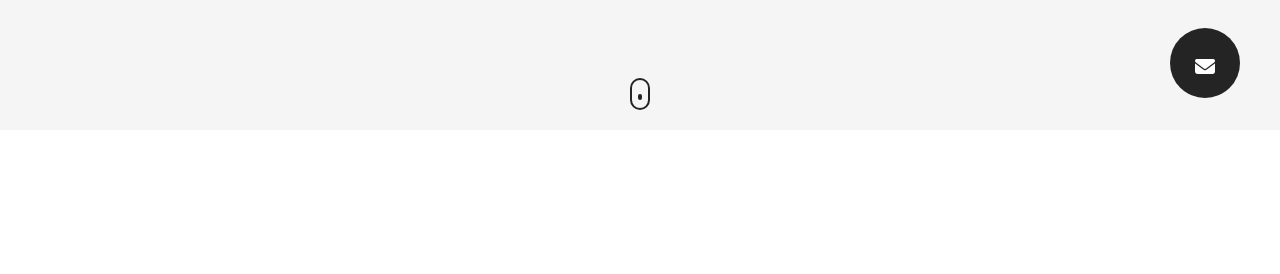
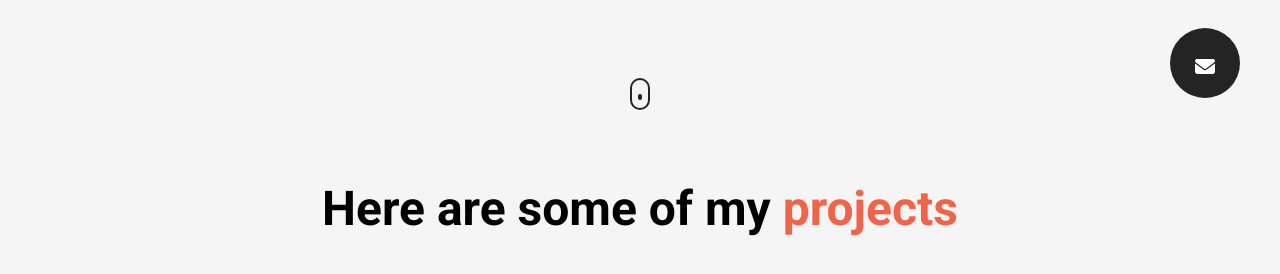
Before and after one commit to MHowellJr16/Module-4__Proj.-1, a plain HTML site: page index.html in a window 1280 px wide. Shown: the part 670-944 px from the top of the page. Before the commit the page ends 800 px from the top, so only its background shows below. Drawn offline with Linux system fonts and the light colour scheme.

Commit message:
Jul. 14__Update

```diff
--- a/index.html
+++ b/index.html
@@ -8,7 +8,7 @@
     <link rel="stylesheet" href="https://cdnjs.cloudflare.com/ajax/libs/font-awesome/6.4.0/css/all.min.css">
     <script src="https://kit.fontawesome.com/c8e4d183c2.js" crossorigin="anonymous"></script>
 </head>
-                         <!--  TIME STAMP: START SECTION 1.6  -->
+                         <!--  TIME STAMP: SECTION 1.6(3:44)  -->
 <body>
     <section id="landing-page">
         <nav>
@@ -77,5 +77,19 @@
             </div>
         </a>
     </section>
+    <section id="projects">
+        <div class="container">
+            <div class="row">
+                <h1 class="section__title">
+                    Here are some of my <span class="orange">projects</span>
+                </h1>
+                <ul class="project__list">
+                    <li class="project"></li>
+                    <li class="project"></li>
+                    <li class="project"></li>
+                </ul>
+            </div>
+        </div>
+    </section>
 </body>
 </html>
--- a/style.css
+++ b/style.css
@@ -32,6 +32,17 @@ button {
 
 section {
     background-color: rgb(245, 245, 245);
+}
+
+.container {
+    padding: 50px 0px;
+}
+
+.row {
+    width: 100%;
+    max-width: 1100px;
+    margin: 0 auto;
+    padding: 0 12px;
 }
 
 .click {
@@ -194,3 +205,15 @@ LANDING
     max-width: 1000px;
     padding: 0 32px;
 }
+
+/*
+
+PROJECTS
+
+*/
+
+.section__title {
+    text-align: center;
+    font-size: 48px;
+    margin-bottom: 60px;
+}
```
